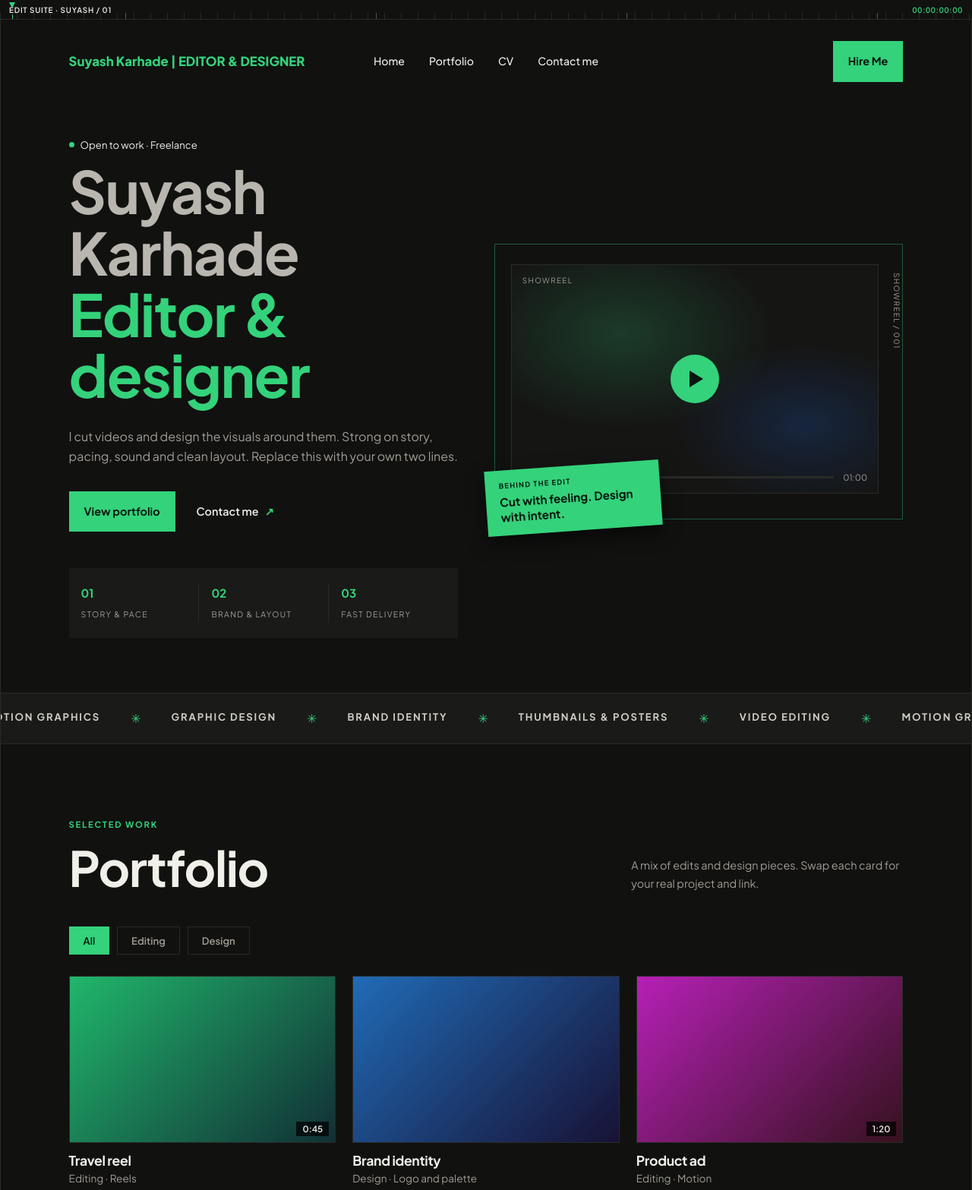
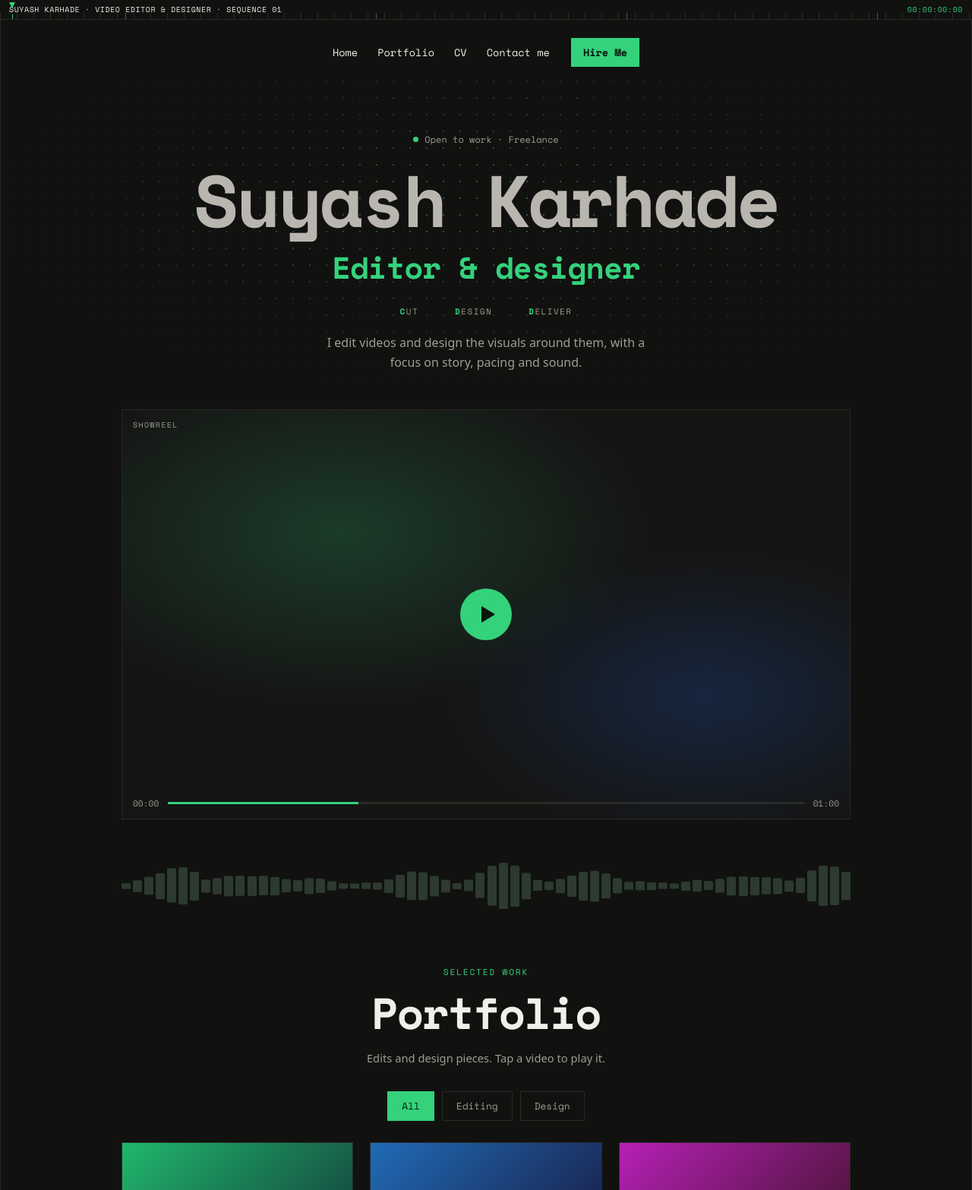
Before and after one commit to suyashkarhade/suyashkarhade.github.io, a plain HTML site: page index.html in a window 1280 px wide. Shown: the top 1567 px of the page at 76% size. Drawn offline with nearby package versions, Linux system fonts and the light colour scheme.

Commit message:
Add files via upload

```diff
--- a/index.html
+++ b/index.html
@@ -4,180 +4,171 @@
 <meta charset="utf-8">
 <meta name="viewport" content="width=device-width, initial-scale=1, viewport-fit=cover">
 <meta name="theme-color" content="#111110">
-<title>Suyash Karhade — Editor & Designer</title>
-<meta name="description" content="Video editing and design portfolio of Suyash Karhade.">
-<link rel="stylesheet" href="https://fonts.googleapis.com/css2?family=Plus+Jakarta+Sans:wght@400;500;600;700;800&display=swap">
+<title>Suyash Karhade — Video Editor & Designer</title>
+<meta name="description" content="Portfolio of Suyash Karhade, video editor and designer.">
+<link rel="stylesheet" href="https://fonts.googleapis.com/css2?family=Space+Mono:wght@400;700&display=swap">
 <style>
-:root{--bg:#111110;--panel:#1a1a18;--line:#2a2a27;--ink:#f1efe9;--mute:#a09c93;--grey:#b9b6b0;--acc:#34d27b;--on:#08170e;
+:root{--bg:#111110;--panel:#1a1a18;--line:#2a2a27;--ink:#f1efe9;--mute:#a09c93;--grey:#b9b6b0;--acc:#34d27b;--on:#08170e;--dim:#2c3a31;
+--mono:"Space Mono",ui-monospace,Menlo,Consolas,monospace;--sans:system-ui,-apple-system,"Segoe UI",Roboto,sans-serif;
 color-scheme:dark;box-sizing:border-box;padding-top:env(safe-area-inset-top,0px);padding-bottom:env(safe-area-inset-bottom,0px)}
 *,*::before,*::after{box-sizing:border-box}
 [hidden]{display:none!important}
 html{scroll-behavior:smooth;scroll-padding-top:40px}
-body{margin:0;background:#000;color:var(--ink);font:400 1rem/1.65 "Plus Jakarta Sans",system-ui,sans-serif}
+body{margin:0;background:#000;color:var(--ink);font:400 1rem/1.65 var(--sans);text-align:center}
 body::before{content:"";position:fixed;inset:0 0 auto;height:env(safe-area-inset-top,0px);background:var(--bg);z-index:20}
 a{color:inherit;text-decoration:none}
 :focus-visible{outline:2px solid var(--acc);outline-offset:3px}
-h1,h2,h3{margin:0;line-height:1.05;letter-spacing:-.02em;font-weight:700}
-.ruler{position:sticky;top:env(safe-area-inset-top,0px);z-index:19;height:26px;background:var(--bg);border-bottom:1px solid var(--line);display:flex;align-items:center;justify-content:space-between;padding:0 12px;font:600 .62rem "Plus Jakarta Sans",sans-serif;letter-spacing:.08em;text-transform:uppercase;overflow:hidden}
+h1,h2,h3{margin:0;font-family:var(--mono);line-height:1.1;font-weight:700}
+.ruler{position:sticky;top:env(safe-area-inset-top,0px);z-index:19;height:26px;background:var(--bg);border-bottom:1px solid var(--line);display:flex;align-items:center;justify-content:space-between;gap:12px;padding:0 12px;font:400 .62rem var(--mono);letter-spacing:.06em;text-transform:uppercase;overflow:hidden}
 .ruler::before{content:"";position:absolute;left:0;right:0;bottom:0;height:8px;background:repeating-linear-gradient(90deg,var(--line) 0 1px,transparent 1px 22px),repeating-linear-gradient(90deg,#555 0 1px,transparent 1px 165px)}
-.ruler span{position:relative}
+.ruler span{position:relative;white-space:nowrap;overflow:hidden;text-overflow:ellipsis;min-width:0}
 #ph{position:absolute;left:12px;top:3px;width:0;height:0;border:4px solid transparent;border-top:8px solid var(--acc);border-bottom:0;will-change:transform}
 #ph::after{content:"";position:absolute;left:-.5px;top:8px;width:1px;height:16px;background:var(--acc)}
-#tc{color:var(--acc);font-variant-numeric:tabular-nums}
+#tc{color:var(--acc);font-variant-numeric:tabular-nums;flex:none}
 .col{max-width:1440px;margin:0 auto;background:var(--bg);border-left:1px solid var(--line);border-right:1px solid var(--line);overflow:hidden}
-.pad{padding-left:clamp(20px,7vw,100px);padding-right:clamp(20px,7vw,100px)}
-header{display:grid;grid-template-columns:1fr auto 1fr;align-items:center;gap:16px;padding-top:28px}
-.logo{font-weight:800;font-size:1.05rem;color:var(--acc)}
-nav{display:flex;gap:32px;font-size:.88rem;font-weight:500}
+.pad{padding-left:clamp(20px,6vw,80px);padding-right:clamp(20px,6vw,80px)}
+.in{max-width:960px;margin:0 auto}
+header{display:flex;justify-content:center;align-items:center;flex-wrap:wrap;gap:12px 28px;padding-top:24px;padding-bottom:8px}
+nav{display:flex;gap:26px;font:400 .85rem var(--mono)}
 nav a:hover{color:var(--acc)}
-.btn{display:inline-block;background:var(--acc);color:var(--on);font-weight:700;font-size:.9rem;padding:15px 20px}
+.btn{display:inline-block;background:var(--acc);color:var(--on);font:700 .85rem var(--mono);padding:13px 20px}
 .btn:hover{filter:brightness(1.1)}
-header .btn{justify-self:end}
-.hero{display:grid;grid-template-columns:minmax(0,1fr) minmax(0,1.05fr);gap:48px;align-items:center;padding-top:72px;padding-bottom:72px}
-.open{font-size:.82rem;display:flex;align-items:center;gap:8px;margin-bottom:10px}
+header .btn{padding:9px 16px}
+.hero{position:relative;padding-top:72px;padding-bottom:48px}
+.hero::before{content:"";position:absolute;inset:0;background:radial-gradient(#34d27b66 1px,transparent 1.3px) 0 0/22px 22px;-webkit-mask-image:radial-gradient(ellipse 70% 75% at 50% 40%,#000 15%,transparent 75%);mask-image:radial-gradient(ellipse 70% 75% at 50% 40%,#000 15%,transparent 75%);pointer-events:none}
+.hero>*{position:relative}
+.open{font:400 .75rem var(--mono);display:inline-flex;align-items:center;gap:8px;margin-bottom:18px;color:var(--mute)}
 .open::before{content:"";width:7px;height:7px;border-radius:50%;background:var(--acc)}
-h1{font-size:clamp(2.8rem,6vw,4.8rem);color:var(--grey)}
-h1 em{display:block;font-style:normal;color:var(--acc)}
-.lead{color:var(--mute);max-width:44ch;margin:28px 0 32px}
-.cta{display:flex;align-items:center;gap:28px;flex-wrap:wrap}
-.ghost{font-weight:600;font-size:.9rem}
-.ghost span{color:var(--acc);margin-left:8px}
-.stats{display:grid;grid-template-columns:repeat(3,1fr);margin-top:48px;background:var(--panel);padding:20px 0;max-width:640px}
-.stats div{padding:0 16px;border-left:1px solid var(--line)}
-.stats div:first-child{border:0}
-.stats b{display:block;color:var(--acc);font-size:.95rem}
-.stats small{font-size:.66rem;letter-spacing:.12em;text-transform:uppercase;color:var(--mute)}
-.reel{position:relative;padding:5% 6% 9% 4%}
-.reel::before{content:"";position:absolute;inset:0 0 4% 0;border:1px solid #1f5a3a}
-.reel .vt{position:absolute;right:0;top:10%;writing-mode:vertical-rl;font-size:.62rem;letter-spacing:.14em;text-transform:uppercase;color:var(--mute)}
-.screen{position:relative;aspect-ratio:16/10;background:radial-gradient(60% 60% at 30% 30%,#34d27b33,transparent 70%),radial-gradient(50% 50% at 80% 70%,#1e6fff2e,transparent 70%),#151514;border:1px solid var(--line);display:grid;place-items:center;overflow:hidden}
-.screen img,.screen video{position:absolute;inset:0;width:100%;height:100%;object-fit:cover}
-.play{width:64px;height:64px;border-radius:50%;background:var(--acc);display:grid;place-items:center}
+h1{font-size:clamp(2.4rem,9vw,6rem);color:var(--grey);letter-spacing:-.04em}
+h1 em{display:block;font-style:normal;color:var(--acc);font-size:.42em;letter-spacing:-.02em;margin-top:14px}
+.tags{display:flex;justify-content:center;gap:clamp(16px,5vw,48px);margin:28px 0 20px;font:400 .68rem var(--mono);letter-spacing:.14em;text-transform:uppercase;color:var(--mute)}
+.tags b{color:var(--acc)}
+.lead{color:var(--mute);max-width:46ch;margin:0 auto}
+.screen{position:relative;aspect-ratio:16/9;max-width:960px;margin:0 auto;background:radial-gradient(60% 60% at 30% 30%,#34d27b33,transparent 70%),radial-gradient(50% 50% at 80% 70%,#1e6fff2e,transparent 70%),#151514;border:1px solid var(--line);display:grid;place-items:center;overflow:hidden;cursor:pointer}
+.screen iframe{position:absolute;inset:0;width:100%;height:100%;border:0}
+.play{width:68px;height:68px;border-radius:50%;background:var(--acc);display:grid;place-items:center}
 .play::after{content:"";margin-left:5px;border-left:18px solid var(--on);border-top:11px solid transparent;border-bottom:11px solid transparent}
-.screen small{position:absolute;left:14px;top:12px;font-size:.62rem;letter-spacing:.14em;text-transform:uppercase;color:var(--mute)}
-.bar{position:absolute;left:14px;right:14px;bottom:12px;display:flex;align-items:center;gap:12px;font-size:.7rem;color:var(--mute)}
+.screen small{position:absolute;left:14px;top:12px;font:400 .62rem var(--mono);letter-spacing:.14em;text-transform:uppercase;color:var(--mute)}
+.bar{position:absolute;left:14px;right:14px;bottom:12px;display:flex;align-items:center;gap:12px;font:400 .7rem var(--mono);color:var(--mute)}
 .bar i{flex:1;height:3px;background:var(--line);position:relative}
 .bar i::after{content:"";position:absolute;left:0;top:0;height:3px;width:30%;background:var(--acc)}
-.note{position:absolute;left:-2%;bottom:0;background:var(--acc);color:var(--on);padding:14px 18px;transform:rotate(-4deg);box-shadow:0 10px 24px #0008;font-weight:700;font-size:.95rem;line-height:1.3;max-width:230px}
-.note small{display:block;font-size:.58rem;letter-spacing:.14em;text-transform:uppercase;margin-bottom:6px}
-@media(max-width:860px){header{grid-template-columns:1fr auto}nav{grid-column:1/-1;order:3;gap:22px;overflow-x:auto}.hero{grid-template-columns:1fr;padding-top:40px}.note{left:0}}
-.marq{background:var(--panel);border-top:1px solid var(--line);border-bottom:1px solid var(--line);overflow:hidden;white-space:nowrap}
-.marq div{display:inline-flex;gap:40px;padding:20px 0;animation:mq 30s linear infinite}
-.marq span{font-weight:700;font-size:.82rem;letter-spacing:.14em;text-transform:uppercase;color:#cfccc4}
-.marq i{color:var(--acc);font-style:normal}
-@keyframes mq{to{transform:translateX(-50%)}}
-section{padding-top:96px;padding-bottom:40px}
-.sh{display:flex;justify-content:space-between;align-items:end;gap:32px;flex-wrap:wrap;margin-bottom:44px}
-.eye{font-size:.7rem;font-weight:700;letter-spacing:.16em;text-transform:uppercase;color:var(--acc);margin-bottom:14px}
-h2{font-size:clamp(2.2rem,5.4vw,4rem)}
-.sh p{margin:0;color:var(--mute);max-width:34ch;font-size:.9rem}
-.tabs{display:flex;gap:10px;margin-bottom:28px;flex-wrap:wrap}
-.tabs button{font:600 .82rem "Plus Jakarta Sans",sans-serif;background:none;color:var(--mute);border:1px solid var(--line);padding:9px 18px;cursor:pointer}
+.wave{position:relative;max-width:960px;margin:56px auto 0;height:64px;--p:0}
+.bars{position:absolute;inset:0;display:flex;align-items:center;gap:3px}
+.bars i{flex:1;height:var(--h);background:var(--dim);border-radius:2px;animation:pl 1.8s ease-in-out infinite;animation-delay:var(--d)}
+.bars.on{clip-path:inset(0 calc((1 - var(--p)) * 100%) 0 0)}
+.bars.on i{background:var(--acc)}
+@keyframes pl{50%{transform:scaleY(.5)}}
+section{padding-top:72px;padding-bottom:40px}
+.eye{font:400 .7rem var(--mono);letter-spacing:.16em;text-transform:uppercase;color:var(--acc);margin-bottom:14px}
+h2{font-size:clamp(2rem,6vw,3.6rem);letter-spacing:-.03em}
+.sub{color:var(--mute);max-width:44ch;margin:16px auto 32px;font-size:.92rem}
+.tabs{display:flex;justify-content:center;gap:10px;margin-bottom:28px;flex-wrap:wrap}
+.tabs button{font:400 .8rem var(--mono);background:none;color:var(--mute);border:1px solid var(--line);padding:9px 18px;cursor:pointer}
 .tabs button[aria-pressed="true"]{background:var(--acc);border-color:var(--acc);color:var(--on)}
-.grid{display:grid;grid-template-columns:repeat(auto-fill,minmax(260px,1fr));gap:22px}
-.th{aspect-ratio:16/10;background:linear-gradient(135deg,hsl(var(--h) 70% 42%),hsl(calc(var(--h) + 40) 50% 14%));position:relative;border:1px solid var(--line)}
-.th em{position:absolute;right:8px;bottom:8px;background:#000b;font:600 .72rem "Plus Jakarta Sans",sans-serif;padding:2px 8px;font-style:normal}
-.card h3{font-size:1.1rem;margin-top:14px}
-.card p{margin:4px 0 0;color:var(--mute);font-size:.85rem}
-.rows{border-top:1px solid var(--line)}
-.row{display:grid;grid-template-columns:minmax(0,1fr) minmax(0,2fr);gap:12px 32px;padding:26px 0;border-bottom:1px solid var(--line)}
-.row h3{font-size:1.2rem}
-.row small{display:block;color:var(--acc);font-weight:700;font-size:.72rem;letter-spacing:.12em;text-transform:uppercase;margin-top:6px}
+.grid{display:grid;grid-template-columns:repeat(auto-fit,minmax(260px,1fr));gap:22px;max-width:960px;margin:0 auto}
+.th{aspect-ratio:16/10;background:linear-gradient(135deg,hsl(var(--h) 70% 42%),hsl(calc(var(--h) + 40) 50% 14%));position:relative;border:1px solid var(--line);overflow:hidden}
+.card[data-yt] .th{cursor:pointer}
+.th iframe{position:absolute;inset:0;width:100%;height:100%;border:0}
+.th em{position:absolute;right:8px;bottom:8px;background:#000b;font:400 .7rem var(--mono);padding:2px 8px;font-style:normal}
+.card h3{font-size:1rem;margin-top:14px}
+.card p{margin:4px 0 0;color:var(--mute);font-size:.82rem}
+.cv{max-width:760px;margin:0 auto;text-align:left}
+.cv .head{text-align:center;margin-bottom:40px}
+.row{display:grid;grid-template-columns:minmax(0,1fr) minmax(0,2.2fr);gap:12px 32px;padding:24px 0;border-top:1px solid var(--line)}
+.row h3{font-size:1rem;color:var(--acc)}
 .row p{margin:0;color:var(--mute)}
+.row b{color:var(--ink)}
 .chips{display:flex;flex-wrap:wrap;gap:8px}
-.chips span{border:1px solid var(--line);padding:6px 14px;font-size:.85rem;color:var(--ink)}
-@media(max-width:700px){.row{grid-template-columns:1fr}}
-.contact{padding-bottom:96px;border-top:1px solid var(--line);margin-top:56px}
-.contact p{color:var(--mute);max-width:42ch;margin:20px 0 32px}
-footer{border-top:1px solid var(--line);padding-top:24px;padding-bottom:28px;color:var(--mute);font-size:.8rem}
-@media(prefers-reduced-motion:reduce){html{scroll-behavior:auto}.marq div{animation:none}}
+.chips span{border:1px solid var(--line);padding:5px 12px;font:400 .8rem var(--mono)}
+@media(max-width:620px){.row{grid-template-columns:1fr}}
+.contact{border-top:1px solid var(--line);margin-top:56px;padding-bottom:72px}
+.links{display:flex;justify-content:center;gap:28px;margin-top:28px;font:400 .85rem var(--mono)}
+.links a:hover{color:var(--acc)}
+.links span{color:var(--acc)}
+footer{border-top:1px solid var(--line);padding-top:22px;padding-bottom:26px;color:var(--mute);font:400 .75rem var(--mono)}
+@media(prefers-reduced-motion:reduce){html{scroll-behavior:auto}.bars i{animation:none}}
 </style>
 </head>
 <body>
-<div class="ruler"><span>Edit suite · Suyash / 01</span><i id="ph"></i><span id="tc">00:00:00:00</span></div>
+<div class="ruler"><span>Suyash Karhade · Video editor &amp; designer · Sequence 01</span><i id="ph"></i><span id="tc">00:00:00:00</span></div>
 <div class="col">
-<div class="pad" id="home">
-<header>
-<a class="logo" href="#home">Suyash Karhade | EDITOR &amp; DESIGNER</a>
+<header id="home">
 <nav aria-label="Sections"><a href="#home">Home</a><a href="#work">Portfolio</a><a href="#cv">CV</a><a href="#contact">Contact me</a></nav>
-<a class="btn" href="#contact">Hire Me</a>
+<a class="btn" href="mailto:you@example.com">Hire Me</a>
 </header>
-</div>
 
 <div id="mainview">
 <div class="pad hero">
-<div>
 <div class="open">Open to work · Freelance</div>
 <h1>Suyash Karhade<em>Editor &amp; designer</em></h1>
-<p class="lead">I cut videos and design the visuals around them. Strong on story, pacing, sound and clean layout. Replace this with your own two lines.</p>
-<div class="cta"><a class="btn" href="#work">View portfolio</a><a class="ghost" href="#contact">Contact me<span>↗</span></a></div>
-<div class="stats"><div><b>01</b><small>Story &amp; pace</small></div><div><b>02</b><small>Brand &amp; layout</small></div><div><b>03</b><small>Fast delivery</small></div></div>
-</div>
-<div class="reel">
-<div class="screen" id="screen">
-<small>Showreel</small><div class="play"></div>
-<div class="bar"><span>00:00</span><i></i><span>01:00</span></div>
-</div>
-<div class="vt">Showreel / 001</div>
-<div class="note"><small>Behind the edit</small>Cut with feeling. Design with intent.</div>
-</div>
+<div class="tags"><span><b>C</b>ut</span><span><b>D</b>esign</span><span><b>D</b>eliver</span></div>
+<p class="lead">I edit videos and design the visuals around them, with a focus on story, pacing and sound.</p>
 </div>
 
-<div class="marq" aria-hidden="true"><div>
-<span>Video editing</span><i>✳</i><span>Motion graphics</span><i>✳</i><span>Graphic design</span><i>✳</i><span>Brand identity</span><i>✳</i><span>Thumbnails &amp; posters</span><i>✳</i>
-<span>Video editing</span><i>✳</i><span>Motion graphics</span><i>✳</i><span>Graphic design</span><i>✳</i><span>Brand identity</span><i>✳</i><span>Thumbnails &amp; posters</span><i>✳</i>
-</div></div>
+<div class="pad">
+<!-- Showreel: add data-yt="YOUTUBE_VIDEO_ID" to the line below to play your reel on tap -->
+<div class="screen" id="reel" data-yt=""><small>Showreel</small><div class="play"></div><div class="bar"><span>00:00</span><i></i><span>01:00</span></div></div>
+<div class="wave" id="wave" aria-hidden="true"></div>
+</div>
 
 <section id="work" class="pad">
-<div class="sh"><div><div class="eye">Selected work</div><h2>Portfolio</h2></div><p>A mix of edits and design pieces. Swap each card for your real project and link.</p></div>
+<div class="eye">Selected work</div>
+<h2>Portfolio</h2>
+<p class="sub">Edits and design pieces. Tap a video to play it.</p>
 <div class="tabs" role="group" aria-label="Filter work">
 <button aria-pressed="true" data-f="all">All</button><button aria-pressed="false" data-f="edit">Editing</button><button aria-pressed="false" data-f="design">Design</button>
 </div>
 <div class="grid">
-<article class="card" data-t="edit"><div class="th" style="--h:150"><em>0:45</em></div><h3>Travel reel</h3><p>Editing · Reels</p></article>
+<!-- Video cards: add data-yt="YOUTUBE_VIDEO_ID" to play on tap -->
+<article class="card" data-t="edit" data-yt=""><div class="th" style="--h:150"><em>0:45</em></div><h3>Travel reel</h3><p>Editing · Reels</p></article>
 <article class="card" data-t="design"><div class="th" style="--h:210"></div><h3>Brand identity</h3><p>Design · Logo and palette</p></article>
-<article class="card" data-t="edit"><div class="th" style="--h:300"><em>1:20</em></div><h3>Product ad</h3><p>Editing · Motion</p></article>
+<article class="card" data-t="edit" data-yt=""><div class="th" style="--h:300"><em>1:20</em></div><h3>Product ad</h3><p>Editing · Motion</p></article>
 <article class="card" data-t="design"><div class="th" style="--h:170"></div><h3>Thumbnail set</h3><p>Design · YouTube</p></article>
-<article class="card" data-t="edit"><div class="th" style="--h:340"><em>0:30</em></div><h3>Event highlights</h3><p>Editing · Short form</p></article>
+<article class="card" data-t="edit" data-yt=""><div class="th" style="--h:340"><em>0:30</em></div><h3>Event highlights</h3><p>Editing · Short form</p></article>
 <article class="card" data-t="design"><div class="th" style="--h:50"></div><h3>Poster series</h3><p>Design · Print</p></article>
 </div>
 </section>
 </div>
 
 <div id="cvview" class="pad" hidden>
-<section>
-<div class="sh"><div><div class="eye">Curriculum vitae</div><h2>Suyash Karhade</h2></div><p>Video editor and designer. [City] · you@example.com</p></div>
-<div class="rows">
-<div class="row"><h3>Profile</h3><p>Two or three lines about who you are, what you make and the work you want. Replace this text.</p></div>
-<div class="row"><h3>Experience</h3><div><p><b style="color:var(--ink)">Freelance Video Editor</b><br>2024 – Present · Reels, YouTube and ads for small brands.</p><br><p><b style="color:var(--ink)">Role or internship</b><br>Year – Year · Company, what you did.</p></div></div>
-<div class="row"><h3>Education</h3><p><b style="color:var(--ink)">Degree or course</b><br>College or institute · Year – Year</p></div>
+<section class="cv">
+<div class="head"><div class="eye">Curriculum vitae</div><h2>Suyash Karhade</h2><p class="sub">Video editor and designer · [City] · you@example.com</p></div>
+<div class="row"><h3>Profile</h3><p>Two or three lines about who you are and the work you want. Replace this text.</p></div>
+<div class="row"><h3>Experience</h3><div><p><b>Freelance Video Editor</b><br>2024 – Present · Reels, YouTube and ads for small brands.</p><br><p><b>Role or internship</b><br>Year – Year · Company, what you did.</p></div></div>
+<div class="row"><h3>Education</h3><p><b>Degree or course</b><br>College or institute · Year – Year</p></div>
 <div class="row"><h3>Skills</h3><div class="chips"><span>Video editing</span><span>Colour grading</span><span>Sound design</span><span>Motion graphics</span><span>Graphic design</span><span>Branding</span></div></div>
 <div class="row"><h3>Tools</h3><div class="chips"><span>Premiere Pro</span><span>After Effects</span><span>DaVinci Resolve</span><span>Photoshop</span><span>Illustrator</span><span>Figma</span></div></div>
 <div class="row"><h3>Languages</h3><p>English · Hindi · Marathi</p></div>
-</div>
 </section>
 </div>
 
 <section id="contact" class="pad contact">
 <div class="eye">Say hello</div>
 <h2>Let’s work together</h2>
-<p>Tell me about your project, timeline and where it will be published. I reply within a day.</p>
+<p class="sub">Tell me about your project, timeline and where it will be published. I reply within a day.</p>
 <a class="btn" href="mailto:you@example.com">Email me</a>
+<div class="links"><a href="https://www.behance.net/" rel="noopener">Behance <span>↗</span></a><a href="https://www.linkedin.com/" rel="noopener">LinkedIn <span>↗</span></a></div>
 </section>
-<footer class="pad">© 2026 Suyash Karhade</footer>
+<footer>© 2026 Suyash Karhade</footer>
 </div>
 
 <script>
 (function(){
 var tc=document.getElementById('tc'),ph=document.getElementById('ph'),rul=document.querySelector('.ruler');
-var mv=document.getElementById('mainview'),cv=document.getElementById('cvview');
+var mv=document.getElementById('mainview'),cv=document.getElementById('cvview'),wave=document.getElementById('wave');
 function p(n){return String(n).padStart(2,'0')}
+var b=document.createElement('div');b.className='bars';
+for(var i=0;i<64;i++){var e=document.createElement('i');
+e.style.setProperty('--h',(18+78*Math.abs(Math.sin(i*.43)*Math.sin(i*.11+1)))+'%');
+e.style.setProperty('--d',(-(i%9)*.2)+'s');b.appendChild(e)}
+var g=b.cloneNode(true);g.className='bars on';wave.appendChild(b);wave.appendChild(g);
 function upd(){
 var max=document.documentElement.scrollHeight-innerHeight;
 var pr=max>0?Math.min(1,Math.max(0,scrollY/max)):0;
 var fr=Math.round(pr*20*24),s=Math.floor(fr/24);
 tc.textContent='00:'+p(Math.floor(s/60))+':'+p(s%60)+':'+p(fr%24);
 ph.style.transform='translateX('+(pr*(rul.clientWidth-24))+'px)';
+wave.style.setProperty('--p',pr);
 }
 var tick=false;
 function onScroll(){if(!tick){tick=true;requestAnimationFrame(function(){tick=false;upd()})}}
@@ -195,10 +186,19 @@ addEventListener('scroll',onScroll,{passive:true});
 addEventListener('resize',onScroll);
 addEventListener('hashchange',route);
 route();
+document.addEventListener('click',function(ev){
+var box=ev.target.closest('[data-yt]');
+if(!box||!box.dataset.yt||box.querySelector('iframe'))return;
+var host=box.querySelector('.th')||box;
+var f=document.createElement('iframe');
+f.src='https://www.youtube-nocookie.com/embed/'+encodeURIComponent(box.dataset.yt)+'?autoplay=1&rel=0';
+f.allow='autoplay; encrypted-media; picture-in-picture';f.allowFullscreen=true;f.title='Video';
+host.appendChild(f);
+});
 var tabs=document.querySelectorAll('.tabs button'),cards=document.querySelectorAll('.card');
-tabs.forEach(function(b){b.addEventListener('click',function(){
-tabs.forEach(function(x){x.setAttribute('aria-pressed',x===b)});
-cards.forEach(function(c){c.hidden=b.dataset.f!=='all'&&c.dataset.t!==b.dataset.f});
+tabs.forEach(function(t){t.addEventListener('click',function(){
+tabs.forEach(function(x){x.setAttribute('aria-pressed',x===t)});
+cards.forEach(function(c){c.hidden=t.dataset.f!=='all'&&c.dataset.t!==t.dataset.f});
 upd();
 })});
 })();
```
